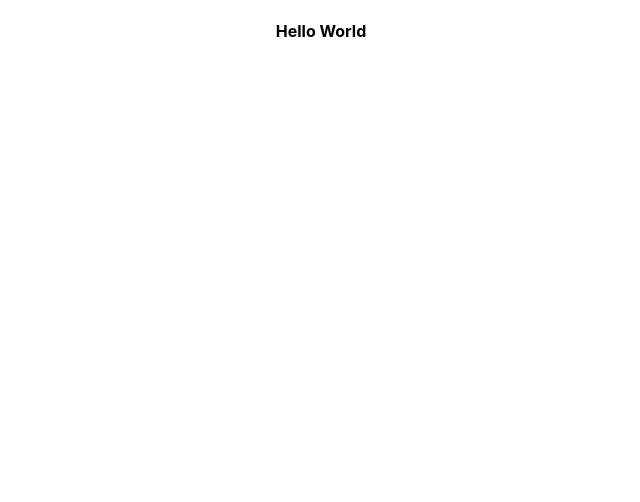
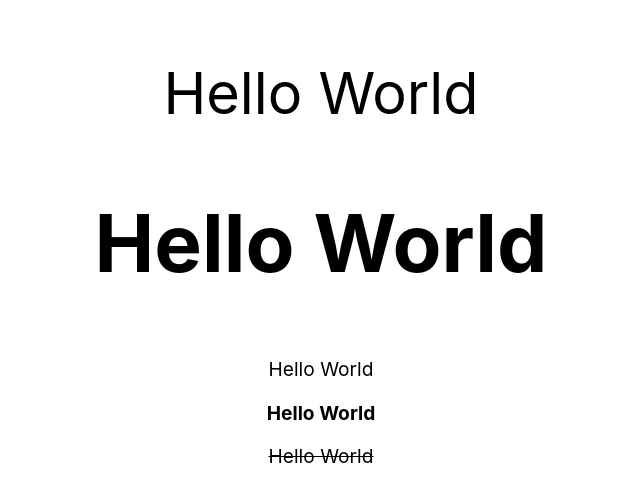
Before and after one commit to incheondevs/IUI, a React (Create React App) app: page / in a window 1280 px wide. Shown: the top 502 px of the page, without its empty margins (319-959 px from the left). Built offline with nearby package versions, Linux system fonts and the light colour scheme.

Commit message:
finish adding Typography Component

```diff
--- a/src/App.js
+++ b/src/App.js
@@ -7,7 +7,11 @@ class App extends Component {
   render() {
     return (
       <div className="App">
-        <Typography level={4}>Hello World</Typography>
+        <Typography scaleLevel={3}>Hello World</Typography>
+        <Typography level={2}>Hello World</Typography>
+        <Typography inline>Hello World</Typography>
+        <Typography bold>Hello World</Typography>
+        <Typography strike>Hello World</Typography>
       </div>
     );
   }
--- a/src/components/Typography/index.js
+++ b/src/components/Typography/index.js
@@ -1,3 +1,3 @@
-import Typography from './typography.container.js';
+import Typography from './typography.js';
 
 export default Typography;
--- a/src/components/Typography/styles.scss
+++ b/src/components/Typography/styles.scss
@@ -1,27 +1,64 @@
-.iui__typography__wrapper {
-    font-weight: bold;
+$h1: 6rem;
+$h2: 5rem;
+$h3: 4rem;
+$h4: 3.5rem;
+$h5: 3rem;
+$h6: 2.4rem;
+$p: 1.2rem;
 
+@mixin font-size($level) {
     h1 {
-        font-size: 6rem;
+        font-size: $level * $h1;
     }
 
     h2 {
-        font-size: 5rem;
+        font-size: $level * $h2;
     }
 
     h3 {
-        font-size: 4rem;
+        font-size: $level * $h3;
     }
 
     h4 {
-        font-size: 3.5rem;
+        font-size: $level * $h4;
     }
 
     h5 {
-        font-size: 3rem;
+        font-size: $level * $h5;
     }
 
     h6 {
-        font-size: 2.4rem;
+        font-size: $level * $h6;
+    }
+
+    p {
+        font-size: $level * $p;
     }
 }
+
+
+.iui__typography__wrapper {
+    .iui__typography__bold {
+        font-weight: bold;
+    }
+
+    .iui__typography__inline {
+        display: inline;
+    }
+
+    .iui__typography__strike {
+        text-decoration: line-through;
+    }
+
+    &.iui__typography__scale1 {
+        @include font-size(1);
+    }
+
+    &.iui__typography__scale2 {
+        @include font-size(2);
+    }
+
+    &.iui__typography__scale3 {
+        @include font-size(3);
+    }
+}
--- a/src/components/Typography/typography.container.js
+++ /dev/null
@@ -1,3 +0,0 @@
-import Presentational from './typography.presentational';
-
-export default Presentational;
--- /dev/null
+++ b/src/components/Typography/typography.js
@@ -0,0 +1,50 @@
+import React from 'react';
+import PropTypes from 'prop-types';
+
+import './styles.scss';
+
+const propTypes = {
+    inline: PropTypes.bool,
+    bold: PropTypes.bool,
+    strike: PropTypes.bool,
+    scaleLevel: PropTypes.number,
+    level: PropTypes.number,
+}
+
+const  defaultProps = {
+    inline: false,
+    bold: false,
+    strike: false,
+    scaleLevel: 1,
+    level: null,
+}
+
+const styles = {
+    typography: 'iui__typography__wrapper',
+    bold: 'iui__typography__bold',
+    inline: 'iui__typography__inline',
+    strike: 'iui__typography__strike',
+    scale: (level) => `iui__typography__scale${level}`,
+}
+
+const Typography = (props) => {
+    const { inline, bold, strike, scaleLevel, level, ...otherAttribute } = props;
+
+    const TagName = level !== null ? `h${level}` : 'p';
+    let styleCollection = '';
+
+    if (inline)  styleCollection += `${styles.inline} `;
+    if (bold)    styleCollection += `${styles.bold} `;
+    if (strike)  styleCollection += `${styles.strike} `;
+
+    return (
+        <div className={`${styles.typography} ${styles.scale(scaleLevel)}`}>
+            <TagName className={styleCollection} {...otherAttribute}>{props.children}</TagName>
+        </div>
+    );
+}
+
+Typography.propTypes = propTypes;
+Typography.defaultProps = defaultProps;
+
+export default Typography;
--- a/src/components/Typography/typography.presentational.js
+++ /dev/null
@@ -1,18 +0,0 @@
-import React from 'react';
-
-import styles from './styles.scss';
-
-const Presentational = (props) => {
-    const { level = 1 } = props;
-
-    const TagName = `h${level}`
-    let levelStyle = `.iui__typography__wrapper`;
-
-    return (
-        <div className={levelStyle}>
-            <TagName>{props.children}</TagName>
-        </div>
-    );
-}
-
-export default Presentational;
```
